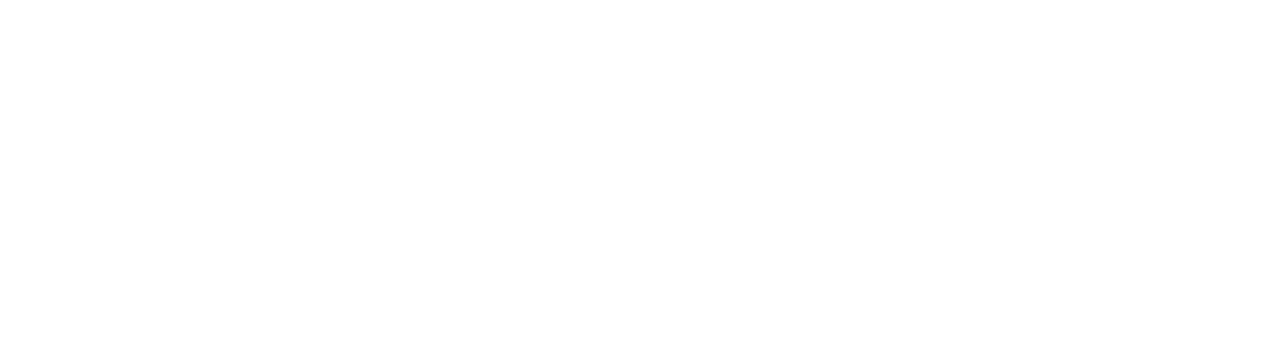
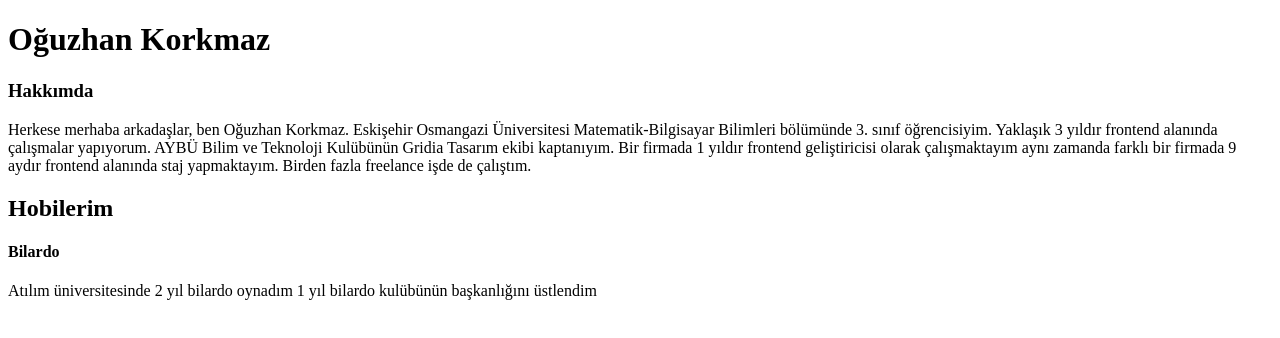
Before and after one commit to oguzhankorkmaz/kodluyoruzilkrepo, a plain HTML site: page index.html in a window 1280 px wide. Drawn offline with Linux system fonts and the light colour scheme.

Commit message:
add about me

```diff
--- a/index.html
+++ b/index.html
@@ -1,12 +1,24 @@
 <!DOCTYPE html>
 <html lang="en">
+
 <head>
     <meta charset="UTF-8">
     <meta http-equiv="X-UA-Compatible" content="IE=edge">
     <meta name="viewport" content="width=device-width, initial-scale=1.0">
     <title>Document</title>
 </head>
+
 <body>
+    <h1>Oğuzhan Korkmaz</h1>
+    <h3>Hakkımda</h3>
+    <p>Herkese merhaba arkadaşlar, ben Oğuzhan Korkmaz. Eskişehir Osmangazi Üniversitesi Matematik-Bilgisayar Bilimleri
+        bölümünde 3. sınıf öğrencisiyim. Yaklaşık 3 yıldır frontend alanında çalışmalar yapıyorum. AYBÜ Bilim ve
+        Teknoloji Kulübünün Gridia Tasarım ekibi kaptanıyım. Bir firmada 1 yıldır frontend geliştiricisi olarak
+        çalışmaktayım aynı zamanda farklı bir firmada 9 aydır frontend alanında staj yapmaktayım. Birden fazla freelance
+        işde de çalıştım.</p>
+    <h2>Hobilerim</h2>
+    <h4>Bilardo</h4>
+    <p>Atılım üniversitesinde 2 yıl bilardo oynadım 1 yıl bilardo kulübünün başkanlığını üstlendim</p>
+</body>
 
-</body>
 </html>
```
